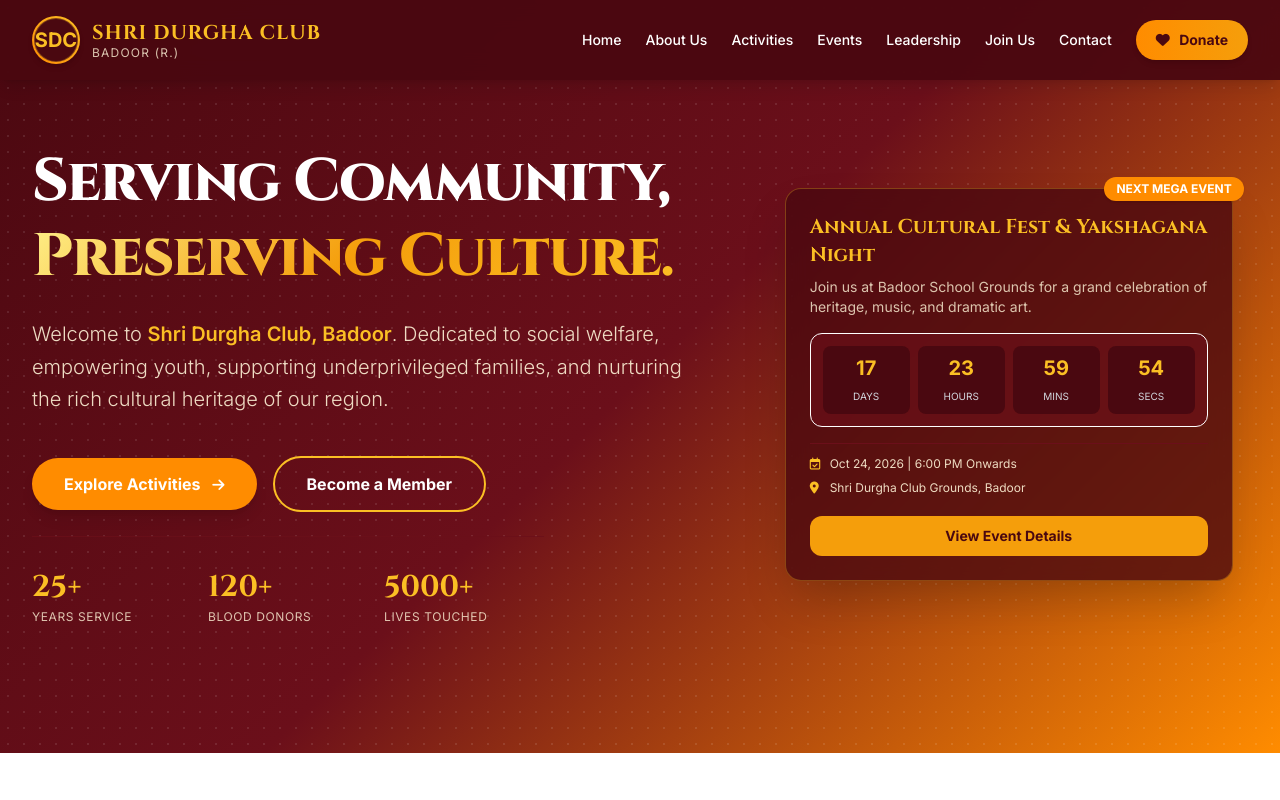
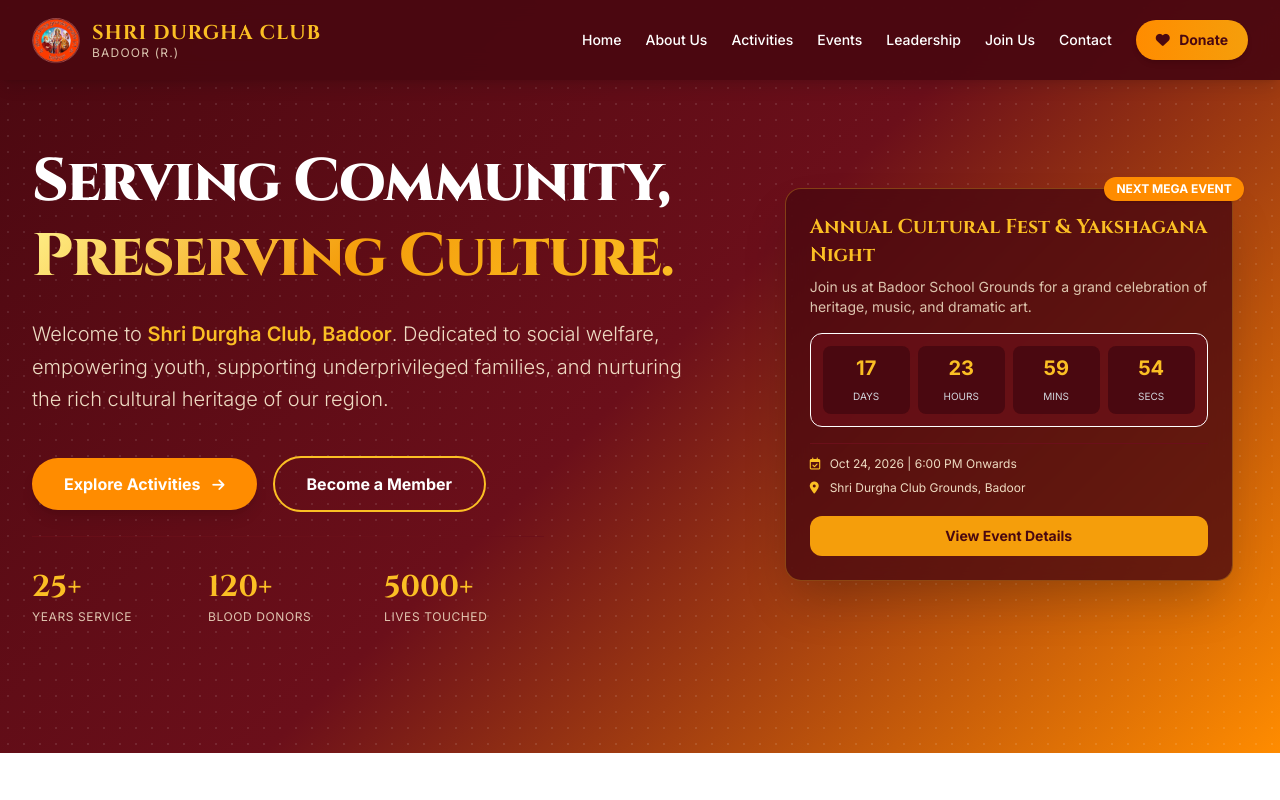
Before and after one commit to vinithdc-jpg/shri-durgha-nextjs, a Next.js app: page / in a window 1280 px wide. Shown: the top 800 px of the page. Built offline with nearby package versions, Linux system fonts and the light colour scheme.

Commit message:
Fix the nav bar

```diff
--- a/Components/Navbar.tsx
+++ b/Components/Navbar.tsx
@@ -1,6 +1,7 @@
 "use client";
 import { useState } from "react";
 import Icon from "./ui/Icon";
+import Image from "next/image";
 
 const navLinks: [string, string][] = [
   ["/#home", "Home"],
@@ -20,10 +21,15 @@
       <div className="mx-auto max-w-7xl px-4 sm:px-6 lg:px-8">
         <div className="flex h-20 items-center justify-between">
           <a href="/#home" className="group flex items-center space-x-3">
-            <div className="flex h-12 w-12 items-center justify-center rounded-full bg-linear-to-tr from-saffron-500 to-gold-400 p-0.5 shadow-md transition-transform group-hover:scale-105">
-              <div className="flex h-full w-full items-center justify-center rounded-full border border-gold-400/30 bg-maroon-900">
-                <span className="font-bold text-xl text-gold-400">SDC</span>
-              </div>
+            <div className="flex h-12 w-12 items-center justify-center transition-transform group-hover:scale-105">
+              <Image
+                src="/Logo.png"
+                alt="Shri Durgha Club Logo"
+                width={52}
+                height={52}
+                className="h-12 w-12 object-contain"
+                priority
+              />
             </div>
             <div>
               <span className="block font-heading text-lg font-bold leading-tight tracking-wider text-gold-400 md:text-xl">
--- a/package.json
+++ b/package.json
@@ -18,6 +18,7 @@
     "@types/node": "latest",
     "@types/react": "latest",
     "@types/react-dom": "latest",
+    "sharp": "^0.35.5",
     "tailwindcss": "latest",
     "typescript": "latest"
   }
```
Also changed, not shown: public/Logo.png (added), 1 other file (tests, documents, lock files or other folders).
